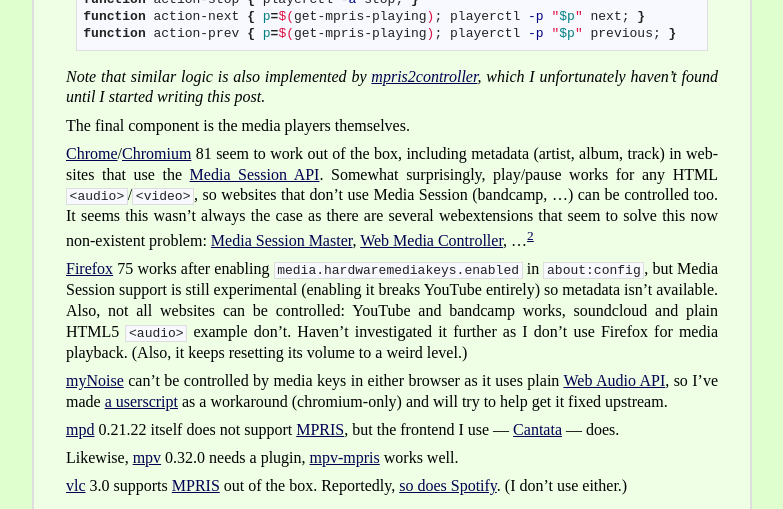
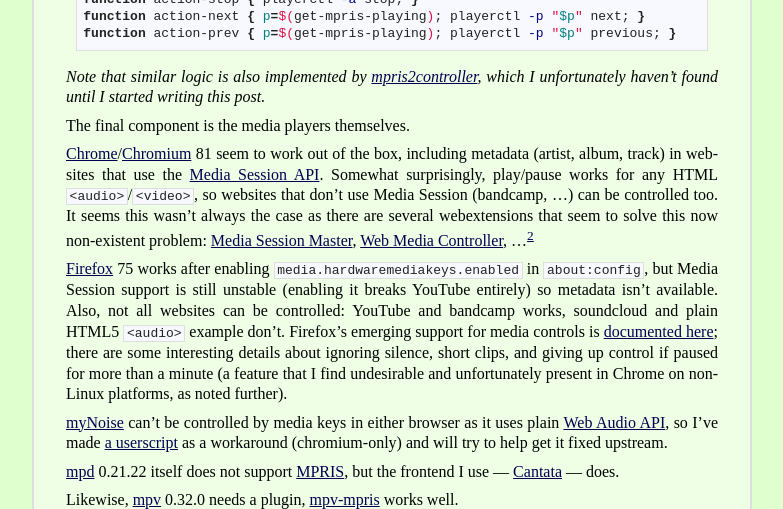
Before and after one commit to liskin/work.lisk.in, a Jekyll site: the page built from _posts/2020-05-06-linux-media-control.md, in a window 1280 px wide and 900 px high, scrolled down 2428 px, cut to the strip 0-509 px from the top of the window. Shown: the whole strip, without its empty margins (248-1031 px from the left). Built offline with Jekyll 4.4.1, drawn with Linux system fonts in a browser that asks for light colours; comment, search, counter and statistics services are not loaded; some of the changed text lies outside the part shown.

Commit message:
linux-media-control: Additional Firefox/macOS details

```diff
--- a/_posts/2020-05-06-linux-media-control.md
+++ b/_posts/2020-05-06-linux-media-control.md
@@ -176,12 +176,14 @@
     * <https://github.com/KDE/plasma-browser-integration>
 
 [Firefox][] 75 works after enabling `media.hardwaremediakeys.enabled` in
-`about:config`, but Media Session support is still experimental (enabling it
+`about:config`, but Media Session support is still unstable (enabling it
 breaks YouTube entirely) so metadata isn't available. Also, not all websites
 can be controlled: YouTube and bandcamp works, soundcloud and plain HTML5
-`<audio>` example don't. Haven't investigated it further as I don't use
-Firefox for media playback. (Also, it keeps resetting its volume to a weird
-level.)
+`<audio>` example don't. Firefox's emerging support for media controls is
+[documented here][firefox-media-control]; there are some interesting details
+about ignoring silence, short clips, and giving up control if paused for more
+than a minute (a feature that I find undesirable and unfortunately present in
+Chrome on non-Linux platforms, as noted further).
 
 [myNoise][] can't be controlled by media keys in either browser as it uses
 plain [Web Audio API][], so I've made [a userscript][mynoise-chrome] as a
@@ -208,6 +210,7 @@
 [vlc]: https://www.videolan.org/vlc/index.html
 [Web Audio API]: https://developer.mozilla.org/en-US/docs/Web/API/Web_Audio_API
 [mynoise-chrome]: https://github.com/liskin/dotfiles/blob/7c89ed287af7f73411ab0dbb36cf948957a17d71/src-webextensions/myNoise-chrome-improvements.user.js
+[firefox-media-control]: https://docs.google.com/document/d/1c4FivJpvAjjw9Uw-jn7X1UjGOoWkANXOulNyqDWs83w/edit
 
 <figure markdown="block" class="video">
 <div class="iframe iframe-16x9">
@@ -314,8 +317,8 @@
 that is.
 
 My experience as a user of macOS is very limited, and as a developer
-non-existent, so I won't attempt to go into technical details and I'll only
-describe observed behaviour.
+non-existent, but it seems that the macOS equivalent of MPRIS is
+[MPRemoteCommandCenter][] in the Media Player framework.
 
 Media keys work in every app I tried (but I haven't tried any that don't come
 pre-installed, like [vlc][]), and they work on lock screen as well, regardless
@@ -360,7 +364,11 @@
 
 What's worse, when a media playing in the browser ([Chrome][mobile-chrome]) is
 paused and the device is locked, it [disappears after a while and can't be
-continued](https://youtu.be/UOXvDx6Dvas), similarly to Windows 10.
+continued](https://youtu.be/UOXvDx6Dvas), similarly to Windows 10. As noted in
+[the notes about Firefox media controls][firefox-media-control], this might be
+intentional, but I don't like this: it forces me to install an app for
+anything that I might need to pause for longer than a few seconds, and there
+isn't always (a good) one.
 
 <i>
 (I tested this on a not at all clean, but fully updated [Samsung Galaxy
```
Also changed, not shown: other parts of _posts/2020-05-06-linux-media-control.md (+1 -0 lines).
